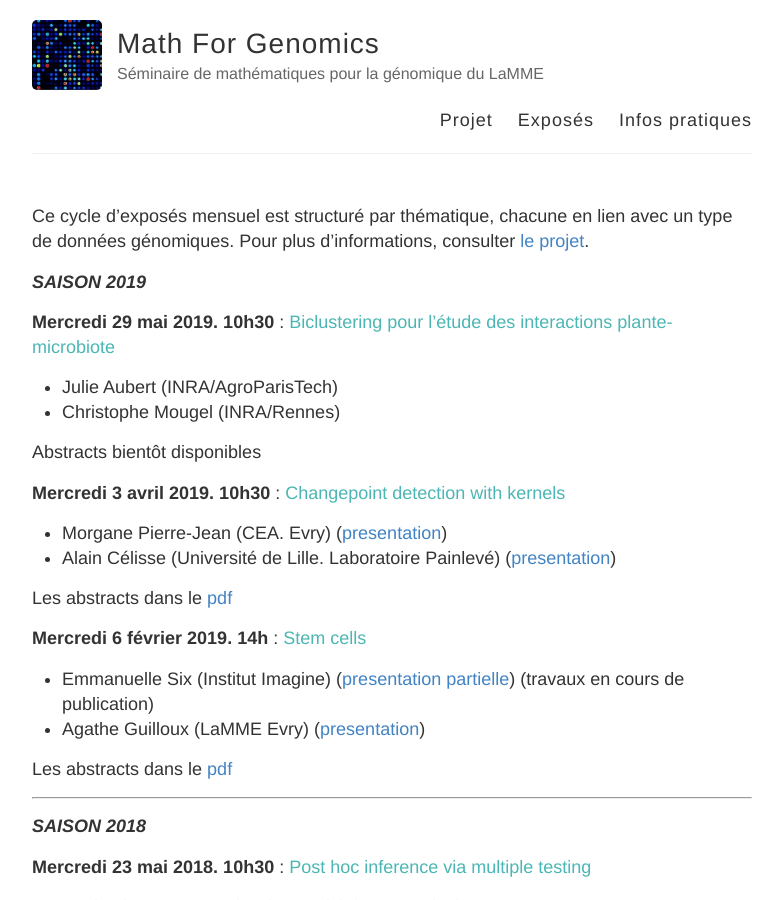
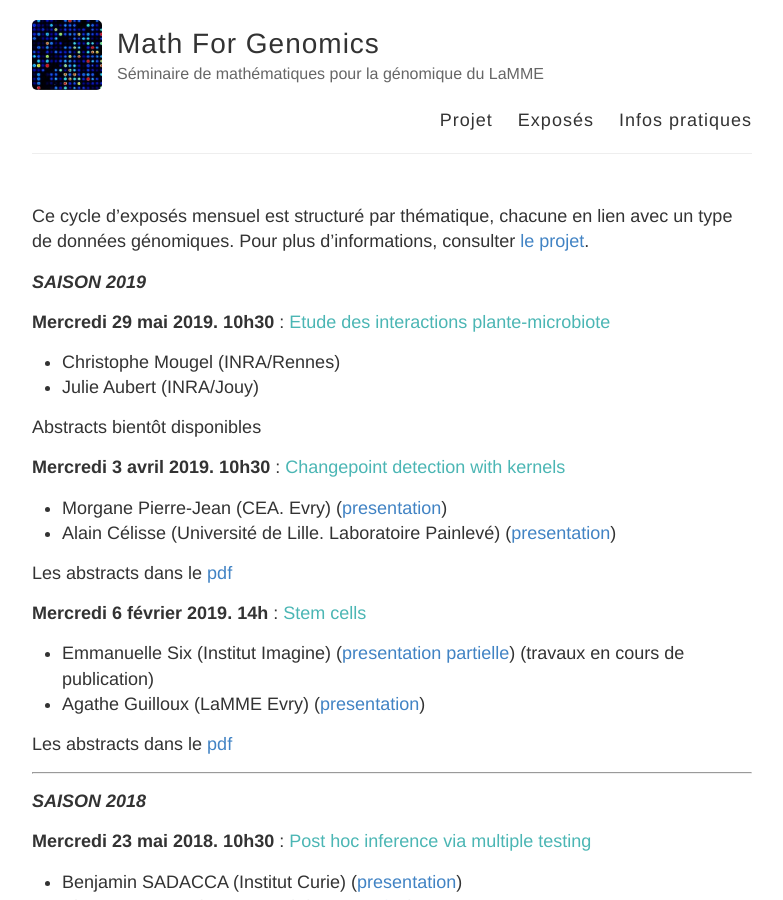
Before and after one commit to MathForGenomics/MathForGenomics.github.io, a Jekyll site: the page built from exposes.md, in a window 1280 px wide and 900 px high. Shown: the whole window, without its empty margins (248-1031 px from the left). Built offline with Jekyll 4.4.1, drawn with Linux system fonts in a browser that asks for light colours.

Commit message:
Update exposes.md

```diff
--- a/exposes.md
+++ b/exposes.md
@@ -9,9 +9,9 @@ Ce cycle d’exposés mensuel est structuré par thématique, chacune en lien av
 ***SAISON 2019***
 
 
-**Mercredi 29 mai 2019. 10h30** : <span style="color:rgb(75, 182, 180)">Biclustering pour l'étude des interactions plante-microbiote</span>
-- Julie Aubert (INRA/AgroParisTech)
+**Mercredi 29 mai 2019. 10h30** : <span style="color:rgb(75, 182, 180)">Etude des interactions plante-microbiote</span>
 - Christophe Mougel (INRA/Rennes)
+- Julie Aubert (INRA/Jouy)
 
 Abstracts bientôt disponibles
 
```
